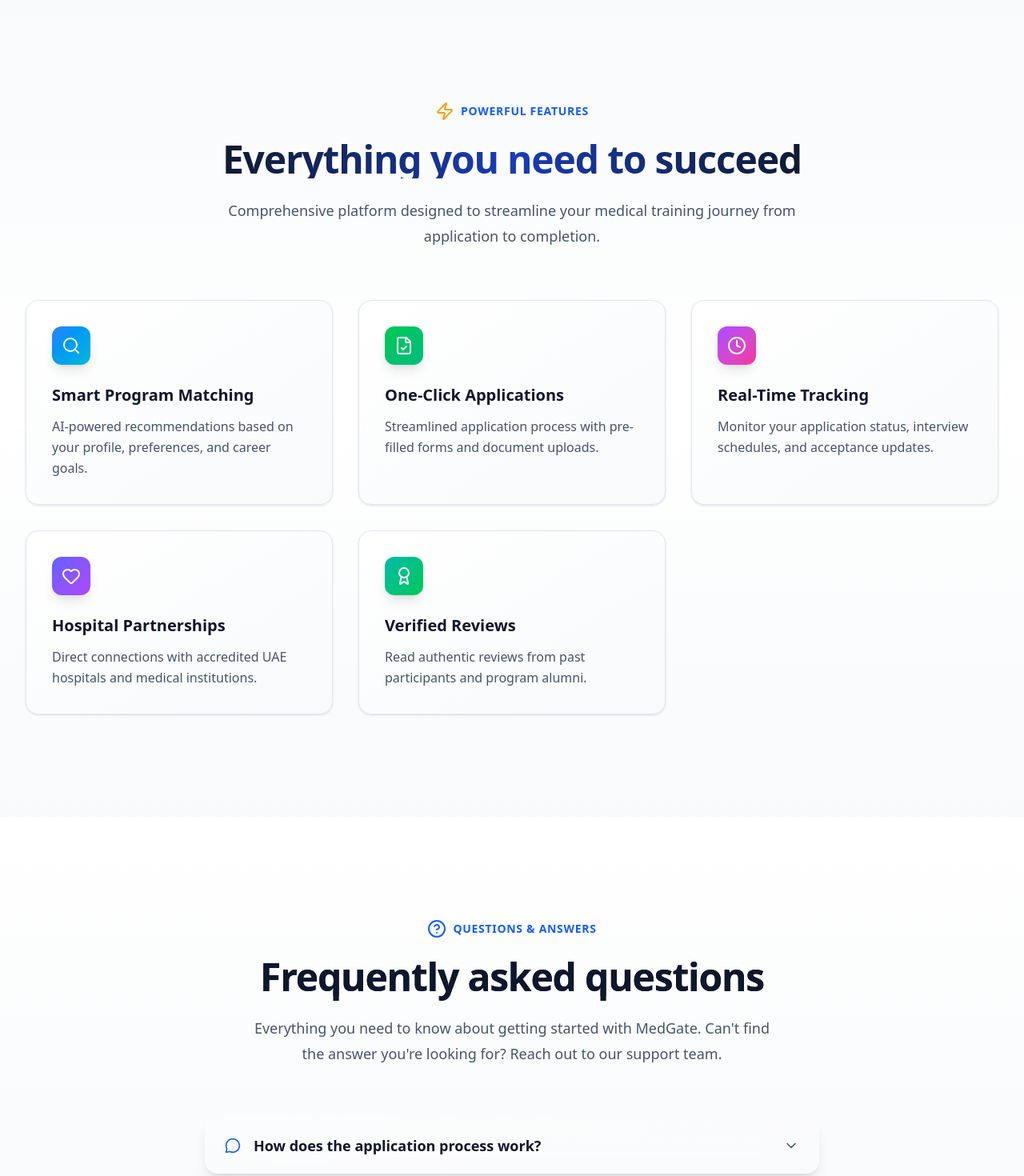
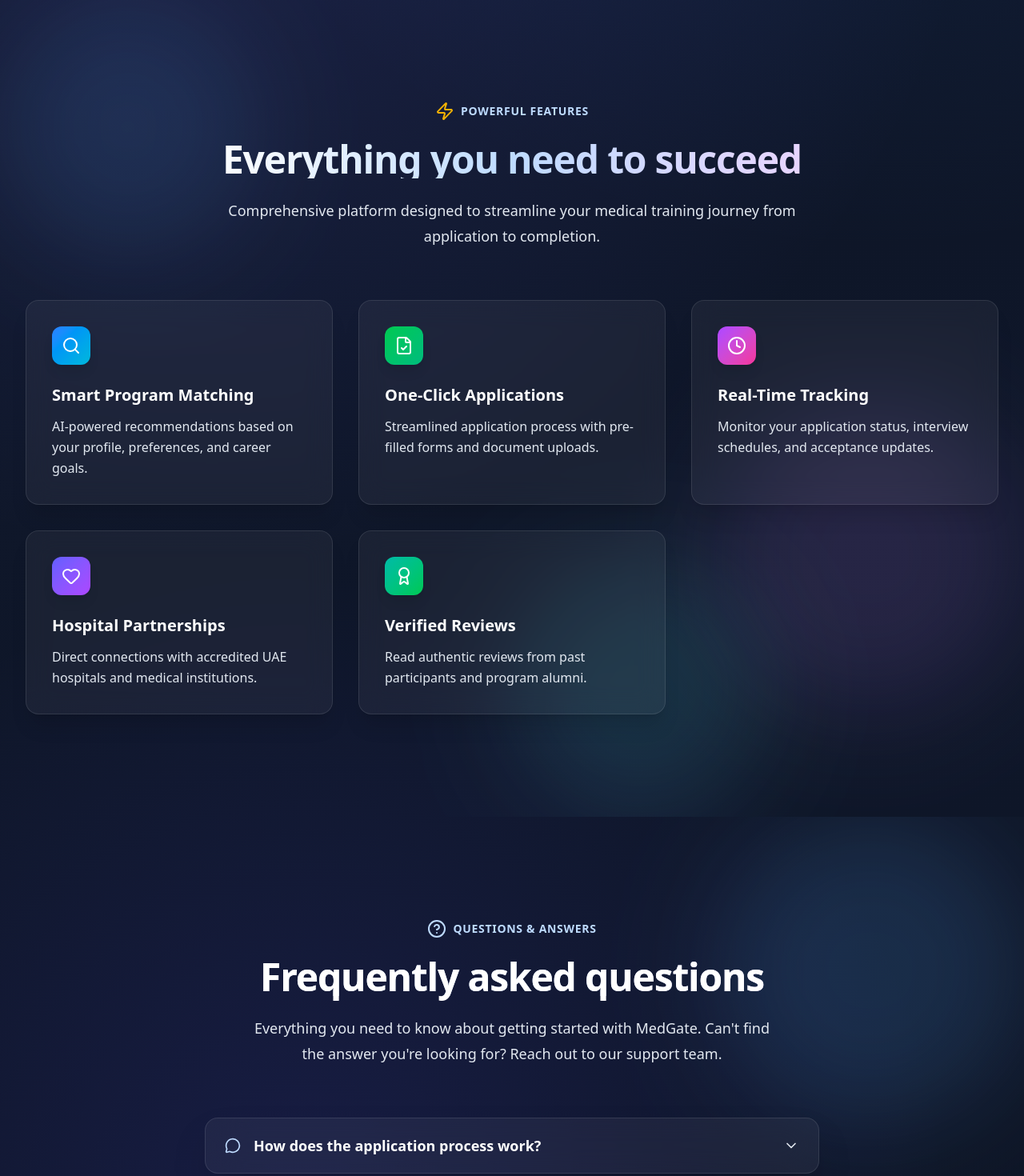
Before and after one commit to s1business84-hub/medgatefinal, a Next.js app in the folder medgate/: page / in a window 1280 px wide. Shown: the part 1080-2550 px from the top of the page at 80% size. Built offline with nearby package versions, Linux system fonts and the light colour scheme.

Commit message:
Unify home background and staggered reveals

```diff
--- a/medgate/app/page.tsx
+++ b/medgate/app/page.tsx
@@ -5,7 +5,10 @@ import { Footer } from "@/components/sections/footer"
 
 export default function Home() {
   return (
-    <main className="min-h-screen">
+    <main className="relative min-h-screen overflow-hidden text-slate-50">
+      {/* Continuity background from hero through footer */}
+      <div className="pointer-events-none absolute inset-0 -z-10 bg-[radial-gradient(circle_at_20%_20%,rgba(99,102,241,0.18),transparent_32%),radial-gradient(circle_at_85%_10%,rgba(59,130,246,0.14),transparent_28%),radial-gradient(circle_at_30%_70%,rgba(79,70,229,0.16),transparent_30%),linear-gradient(180deg,#0b1220_0%,#0f172a_45%,#0b1220_100%)]" />
+
       <Hero />
       <Features />
       <FAQ />
--- a/medgate/components/sections/faq.tsx
+++ b/medgate/components/sections/faq.tsx
@@ -61,13 +61,13 @@ export function FAQ() {
   return (
     <section
       id="faq"
-      className="py-24 sm:py-32 bg-gradient-to-b from-white via-slate-50 to-white relative overflow-hidden"
+      className="py-24 sm:py-32 relative overflow-hidden text-slate-50"
     >
       {/* Decorative Elements */}
-      <div className="absolute top-0 right-0 w-96 h-96 bg-blue-100 rounded-full mix-blend-multiply filter blur-3xl opacity-20 -z-10" />
-      <div className="absolute bottom-0 left-0 w-96 h-96 bg-purple-100 rounded-full mix-blend-multiply filter blur-3xl opacity-20 -z-10" />
+      <div className="absolute top-0 right-0 w-96 h-96 bg-blue-400/25 rounded-full mix-blend-screen filter blur-3xl opacity-60 -z-10" />
+      <div className="absolute bottom-0 left-0 w-96 h-96 bg-purple-400/25 rounded-full mix-blend-screen filter blur-3xl opacity-60 -z-10" />
 
-      <div className="mx-auto max-w-4xl px-6 lg:px-8">
+      <div className="mx-auto max-w-6xl px-6 lg:px-8">
         <div className="mx-auto max-w-2xl text-center">
           <motion.div
             initial={{ opacity: 0, scale: 0.8 }}
@@ -76,8 +76,8 @@ export function FAQ() {
             viewport={{ once: true }}
             className="inline-flex items-center justify-center gap-2 mb-6"
           >
-            <HelpCircle className="w-6 h-6 text-blue-600" />
-            <span className="text-sm font-semibold text-blue-600 uppercase tracking-wider">Questions & Answers</span>
+            <HelpCircle className="w-6 h-6 text-blue-200" />
+            <span className="text-sm font-semibold text-blue-200 uppercase tracking-wider">Questions & Answers</span>
           </motion.div>
 
           <motion.h2
@@ -85,7 +85,7 @@ export function FAQ() {
             whileInView={{ opacity: 1, y: 0 }}
             transition={{ duration: 0.6, ease: "easeOut" }}
             viewport={{ once: true }}
-            className="text-4xl sm:text-5xl font-bold tracking-tight text-slate-900 bg-clip-text bg-gradient-to-r from-slate-900 via-blue-800 to-slate-900"
+            className="text-4xl sm:text-5xl font-bold tracking-tight text-white bg-clip-text bg-gradient-to-r from-white via-blue-200 to-purple-200"
           >
             Frequently asked questions
           </motion.h2>
@@ -94,7 +94,7 @@ export function FAQ() {
             whileInView={{ opacity: 1, y: 0 }}
             transition={{ duration: 0.6, delay: 0.1, ease: "easeOut" }}
             viewport={{ once: true }}
-            className="mt-6 text-lg leading-8 text-slate-600"
+            className="mt-6 text-lg leading-8 text-slate-200"
           >
             Everything you need to know about getting started with MedGate.
             Can&apos;t find the answer you&apos;re looking for? Reach out to our support team.
@@ -104,7 +104,7 @@ export function FAQ() {
         <motion.div
           initial="hidden"
           whileInView="visible"
-          viewport={{ once: true }}
+          viewport={{ once: true, amount: 0.2 }}
           variants={containerVariants}
           className="mx-auto mt-16 max-w-3xl"
         >
@@ -113,11 +113,11 @@ export function FAQ() {
               {faqs.map((faq, index) => (
                 <motion.div key={index} variants={itemVariants} className="group">
                   <motion.div
-                    className="relative rounded-2xl border border-white/30 shadow-lg hover:shadow-2xl transition-all duration-300 overflow-hidden backdrop-blur-xl bg-gradient-to-br from-white/40 via-white/20 to-white/10"
+                    className="relative rounded-2xl border border-white/10 shadow-2xl hover:shadow-3xl transition-all duration-300 overflow-hidden backdrop-blur-xl bg-white/5"
                     whileHover={{ y: -4 }}
                   >
                     {/* Animated gradient background on hover */}
-                    <div className="absolute inset-0 bg-gradient-to-r from-blue-400/10 via-transparent to-purple-400/10 opacity-0 group-hover:opacity-100 transition-opacity duration-300" />
+                    <div className="absolute inset-0 bg-gradient-to-r from-blue-400/15 via-transparent to-purple-400/15 opacity-0 group-hover:opacity-100 transition-opacity duration-300" />
 
                     {/* Liquid glass shine effect */}
                     <div className="absolute inset-0 opacity-0 group-hover:opacity-20 transition-opacity duration-300">
@@ -126,7 +126,7 @@ export function FAQ() {
 
                     <button
                       onClick={() => setOpenIndex(openIndex === index ? null : index)}
-                      className="relative flex w-full items-center justify-between px-6 py-5 text-left cursor-pointer z-10"
+                        className="relative flex w-full items-center justify-between px-6 py-5 text-left cursor-pointer z-10"
                     >
                       <div className="flex items-center gap-4 flex-1">
                         <motion.div
@@ -134,9 +134,9 @@ export function FAQ() {
                           transition={{ duration: 0.3 }}
                           className="flex-shrink-0"
                         >
-                          <MessageCircle className="h-5 w-5 text-blue-600" />
+                            <MessageCircle className="h-5 w-5 text-blue-200" />
                         </motion.div>
-                        <h3 className="text-lg font-semibold text-slate-900 group-hover:text-blue-700 transition-colors">
+                          <h3 className="text-lg font-semibold text-white group-hover:text-blue-200 transition-colors">
                           {faq.question}
                         </h3>
                       </div>
@@ -145,7 +145,7 @@ export function FAQ() {
                         transition={{ duration: 0.3 }}
                         className="flex-shrink-0"
                       >
-                        <ChevronDown className="h-5 w-5 text-slate-600" />
+                          <ChevronDown className="h-5 w-5 text-slate-200" />
                       </motion.div>
                     </button>
 
@@ -156,13 +156,13 @@ export function FAQ() {
                           animate={{ opacity: 1, height: "auto" }}
                           exit={{ opacity: 0, height: 0 }}
                           transition={{ duration: 0.3, ease: "easeInOut" }}
-                          className="relative border-t border-white/20 px-6 py-4 z-10"
+                          className="relative border-t border-white/10 px-6 py-4 z-10"
                         >
                           <motion.p
                             initial={{ opacity: 0, y: -10 }}
                             animate={{ opacity: 1, y: 0 }}
                             transition={{ delay: 0.1, duration: 0.3 }}
-                            className="text-slate-600 leading-relaxed"
+                            className="text-slate-200 leading-relaxed"
                           >
                             {faq.answer}
                           </motion.p>
--- a/medgate/components/sections/features.tsx
+++ b/medgate/components/sections/features.tsx
@@ -66,40 +66,40 @@ export function Features() {
   }
 
   return (
-    <section className="py-24 sm:py-32 bg-gradient-to-b from-slate-50 via-white to-slate-50 relative overflow-hidden">
-      {/* Animated Background Elements */}
-      <div className="absolute top-0 left-0 w-80 h-80 bg-blue-200 rounded-full mix-blend-multiply filter blur-3xl opacity-20 -z-10 animate-pulse" />
-      <div className="absolute top-1/2 right-0 w-96 h-96 bg-purple-200 rounded-full mix-blend-multiply filter blur-3xl opacity-20 -z-10 animate-pulse animation-delay-2000" />
-      <div className="absolute bottom-0 left-1/2 w-80 h-80 bg-pink-200 rounded-full mix-blend-multiply filter blur-3xl opacity-20 -z-10 animate-pulse animation-delay-4000" />
+    <section className="py-24 sm:py-32 relative overflow-hidden text-slate-50">
+      {/* Animated Background Elements with parallax drift */}
+      <div className="absolute top-0 left-0 w-80 h-80 bg-blue-400/20 rounded-full mix-blend-screen blur-3xl opacity-60 -z-10 animate-float" />
+      <div className="absolute top-1/2 right-0 w-96 h-96 bg-purple-400/20 rounded-full mix-blend-screen blur-3xl opacity-60 -z-10 animate-[float_3.8s_ease-in-out_infinite_1.2s]" />
+      <div className="absolute bottom-0 left-1/2 w-80 h-80 bg-cyan-300/20 rounded-full mix-blend-screen blur-3xl opacity-60 -z-10 animate-[float_4.4s_ease-in-out_infinite_2.1s]" />
 
       <div className="mx-auto max-w-7xl px-6 lg:px-8">
         <div className="mx-auto max-w-3xl text-center">
           <motion.div
-            initial={{ opacity: 0, scale: 0.8 }}
+            initial={{ opacity: 0, scale: 0.92 }}
             whileInView={{ opacity: 1, scale: 1 }}
             transition={{ duration: 0.5 }}
             viewport={{ once: true }}
             className="inline-flex items-center justify-center gap-2 mb-6"
           >
-            <Zap className="w-6 h-6 text-amber-500 animate-pulse" />
-            <span className="text-sm font-semibold text-blue-600 uppercase tracking-wider">Powerful Features</span>
+            <Zap className="w-6 h-6 text-amber-400 animate-pulse" />
+            <span className="text-sm font-semibold text-blue-200 uppercase tracking-wider">Powerful Features</span>
           </motion.div>
 
           <motion.h2
-            initial={{ opacity: 0, y: 20 }}
+            initial={{ opacity: 0, y: 26 }}
             whileInView={{ opacity: 1, y: 0 }}
-            transition={{ duration: 0.6, ease: "easeOut" }}
+            transition={{ duration: 0.7, ease: "easeOut" }}
             viewport={{ once: true }}
-            className="text-4xl sm:text-5xl font-bold tracking-tight bg-clip-text bg-gradient-to-r from-slate-900 via-blue-800 to-slate-900 text-transparent"
+            className="text-4xl sm:text-5xl font-bold tracking-tight bg-clip-text bg-gradient-to-r from-white via-blue-200 to-purple-200 text-transparent"
           >
             Everything you need to succeed
           </motion.h2>
           <motion.p
-            initial={{ opacity: 0, y: 20 }}
+            initial={{ opacity: 0, y: 24 }}
             whileInView={{ opacity: 1, y: 0 }}
-            transition={{ duration: 0.6, delay: 0.1, ease: "easeOut" }}
+            transition={{ duration: 0.7, delay: 0.1, ease: "easeOut" }}
             viewport={{ once: true }}
-            className="mt-6 text-lg leading-8 text-slate-600"
+            className="mt-6 text-lg leading-8 text-slate-200"
           >
             Comprehensive platform designed to streamline your medical training journey
             from application to completion.
@@ -110,29 +110,30 @@ export function Features() {
           className="mx-auto mt-16 max-w-7xl"
           initial="hidden"
           whileInView="visible"
-          viewport={{ once: true }}
+          viewport={{ once: true, amount: 0.2 }}
           variants={containerVariants}
         >
           <div className="grid grid-cols-1 gap-8 sm:grid-cols-2 lg:grid-cols-3">
-            {features.map((feature) => {
+            {features.map((feature, idx) => {
               const Icon = feature.icon
               return (
                 <motion.div
                   key={feature.name}
                   variants={itemVariants}
                   className="group"
+                  transition={{ delay: 0.08 * idx }}
                 >
                   <motion.div
-                    className="relative h-full overflow-hidden rounded-2xl bg-gradient-to-br from-white to-slate-50 p-8 shadow-sm border border-slate-200 cursor-pointer"
+                    className="relative h-full overflow-hidden rounded-2xl bg-white/5 p-8 shadow-xl border border-white/10 backdrop-blur-lg"
                     whileHover={{
                       y: -8,
-                      boxShadow: "0 20px 40px rgba(0,0,0,0.1)",
+                      boxShadow: "0 25px 50px rgba(0,0,0,0.35)",
                     }}
                     transition={{ duration: 0.3 }}
                   >
                     {/* Animated gradient overlay */}
                     <div
-                      className={`absolute inset-0 bg-gradient-to-br ${feature.gradient} opacity-0 group-hover:opacity-10 transition-opacity duration-500`}
+                      className={`absolute inset-0 bg-gradient-to-br ${feature.gradient} opacity-0 group-hover:opacity-20 transition-opacity duration-500`}
                     />
 
                     {/* Animated accent line */}
@@ -146,34 +147,34 @@ export function Features() {
                     {/* Icon Container */}
                     <motion.div
                       className="relative mb-6 inline-block"
-                      whileHover={{ scale: 1.15, rotate: 5 }}
-                      transition={{ type: "spring", stiffness: 400, damping: 10 }}
+                      whileHover={{ scale: 1.15, rotate: 4 }}
+                      transition={{ type: "spring", stiffness: 400, damping: 14 }}
                     >
                       <div className={`inline-flex rounded-xl bg-gradient-to-br ${feature.gradient} p-3 shadow-lg group-hover:shadow-2xl transition-all duration-300`}>
                         <Icon className="h-6 w-6 text-white" />
                       </div>
                       {/* Glow effect */}
                       <div
-                        className={`absolute inset-0 rounded-xl bg-gradient-to-br ${feature.gradient} opacity-0 blur group-hover:opacity-30 transition-opacity duration-300`}
+                        className={`absolute inset-0 rounded-xl bg-gradient-to-br ${feature.gradient} opacity-0 blur group-hover:opacity-40 transition-opacity duration-300`}
                       />
                     </motion.div>
 
                     {/* Content */}
                     <motion.h3
-                      className="relative text-xl font-bold text-slate-900 mb-3 group-hover:text-transparent group-hover:bg-clip-text group-hover:bg-gradient-to-r transition-all duration-300"
+                      className="relative text-xl font-bold text-white mb-3 group-hover:text-transparent group-hover:bg-clip-text group-hover:bg-gradient-to-r transition-all duration-300"
                       style={{
                         backgroundImage: `linear-gradient(to right, ${"var(--color)"})`,
                       }}
                     >
                       {feature.name}
                     </motion.h3>
-                    <motion.p className="relative text-slate-600 group-hover:text-slate-700 transition-colors leading-relaxed">
+                    <motion.p className="relative text-slate-200 group-hover:text-slate-100 transition-colors leading-relaxed">
                       {feature.description}
                     </motion.p>
 
                     {/* Bottom accent */}
                     <motion.div
-                      className="absolute bottom-0 left-0 right-0 h-1 bg-gradient-to-r from-transparent via-blue-500 to-transparent"
+                      className="absolute bottom-0 left-0 right-0 h-1 bg-gradient-to-r from-transparent via-blue-400 to-transparent"
                       initial={{ opacity: 0, scaleX: 0 }}
                       whileHover={{ opacity: 1, scaleX: 1 }}
                       transition={{ duration: 0.3 }}
--- a/medgate/components/sections/footer.tsx
+++ b/medgate/components/sections/footer.tsx
@@ -41,7 +41,10 @@ const footerLinks = {
 
 export function Footer() {
   return (
-    <footer className="bg-slate-900 text-white">
+    <footer className="relative text-white overflow-hidden">
+      <div className="absolute inset-0 -z-10 bg-slate-950/70 backdrop-blur-xl" />
+      <div className="absolute inset-0 -z-20 bg-[radial-gradient(circle_at_20%_20%,rgba(99,102,241,0.25),transparent_35%),radial-gradient(circle_at_80%_10%,rgba(59,130,246,0.22),transparent_32%),radial-gradient(circle_at_30%_70%,rgba(79,70,229,0.22),transparent_30%)]" />
+
       <div className="mx-auto max-w-7xl px-6 py-16 lg:px-8">
         <div className="grid grid-cols-1 gap-8 lg:grid-cols-4">
           {/* Brand */}
```
